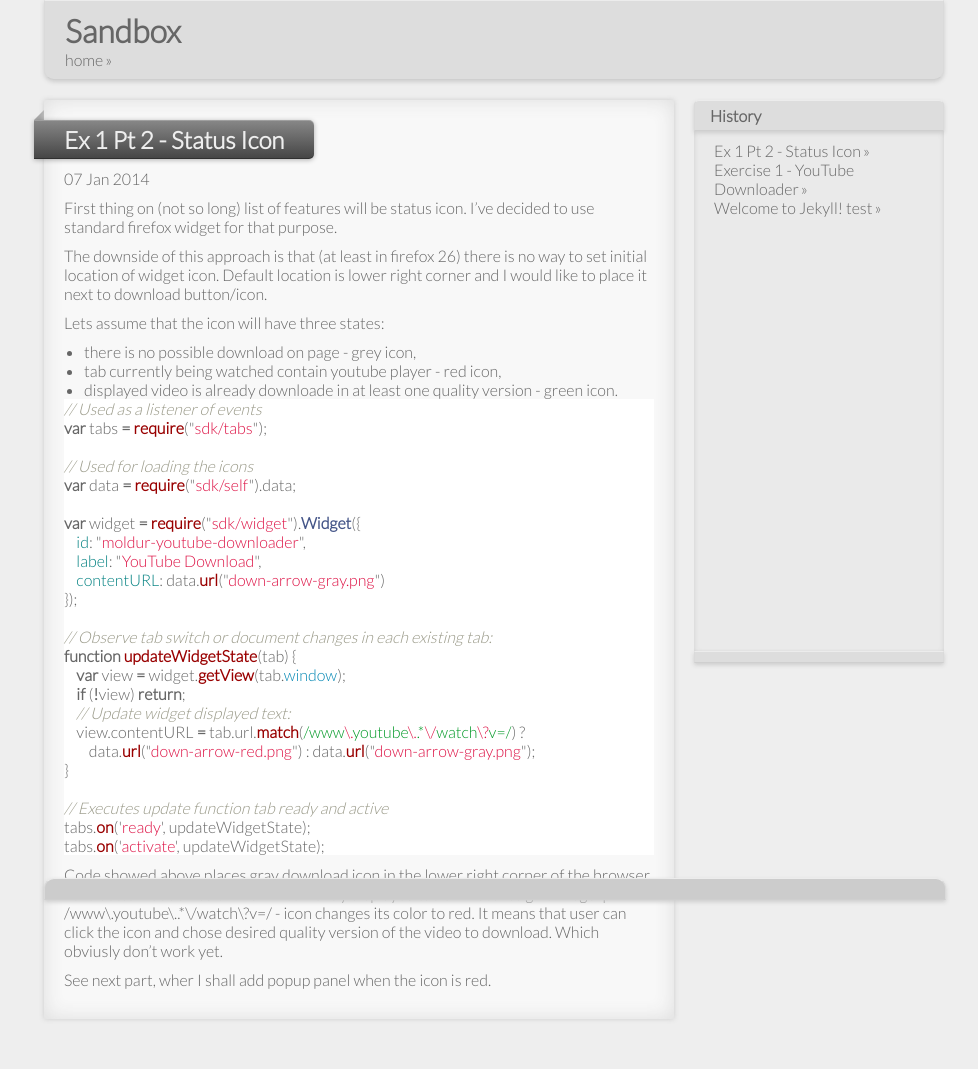
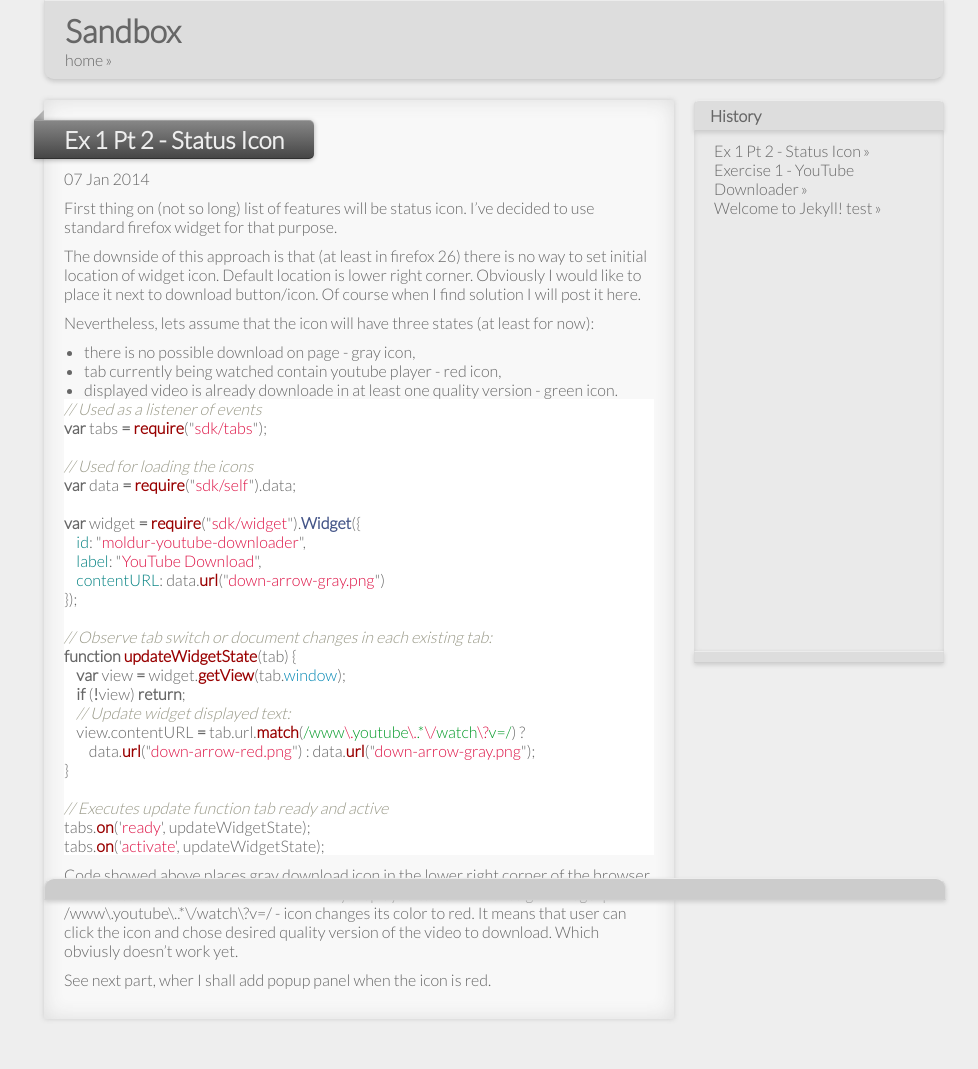
Before and after one commit to urobor/urobor.github.io, a Jekyll site: the page built from _posts/2014-01-07-exercise-1-part-2.markdown, in a window 1280 px wide. Shown: the whole page, without its empty margins (146-1124 px from the left). Built offline with Jekyll 4.4.1, drawn with Linux system fonts in a browser that asks for light colours; Markdown is read by kramdown in place of the engine named in the settings.

Commit message:
ex 1 pt 2 minor correction

```diff
--- a/_posts/2014-01-07-exercise-1-part-2.markdown
+++ b/_posts/2014-01-07-exercise-1-part-2.markdown
@@ -10,12 +10,13 @@ I've decided to use standard firefox widget for that purpose.
 
 The downside of this approach is that (at least in firefox 26) there
 is no way to set initial location of widget icon. Default location
-is lower right corner and I would like to place it next to download
-button/icon.
+is lower right corner. Obviously I would like to place it next to download
+button/icon. Of course when I find solution I will post it here.
 
-Lets assume that the icon will have three states:
+Nevertheless, lets assume that the icon will have three states (at least for
+now):
 
-- there is no possible download on page - grey icon,
+- there is no possible download on page - gray icon,
 - tab currently being watched contain youtube player - red icon,
 - displayed video is already downloade in at least one quality version - green icon.
 
@@ -50,6 +51,6 @@ Code showed above places gray download icon in the lower right corner
 of the browser - the bottom addon bar. When in currently displayed tab url
 matches given regexp - `/www\.youtube\..*\/watch\?v=/` - icon changes its
 color to red. It means that user can click the icon and chose desired
-quality version of the video to download. Which obviusly don't work yet.
+quality version of the video to download. Which obviusly doesn't work yet.
 
 See next part, wher I shall add popup panel when the icon is red.
```
